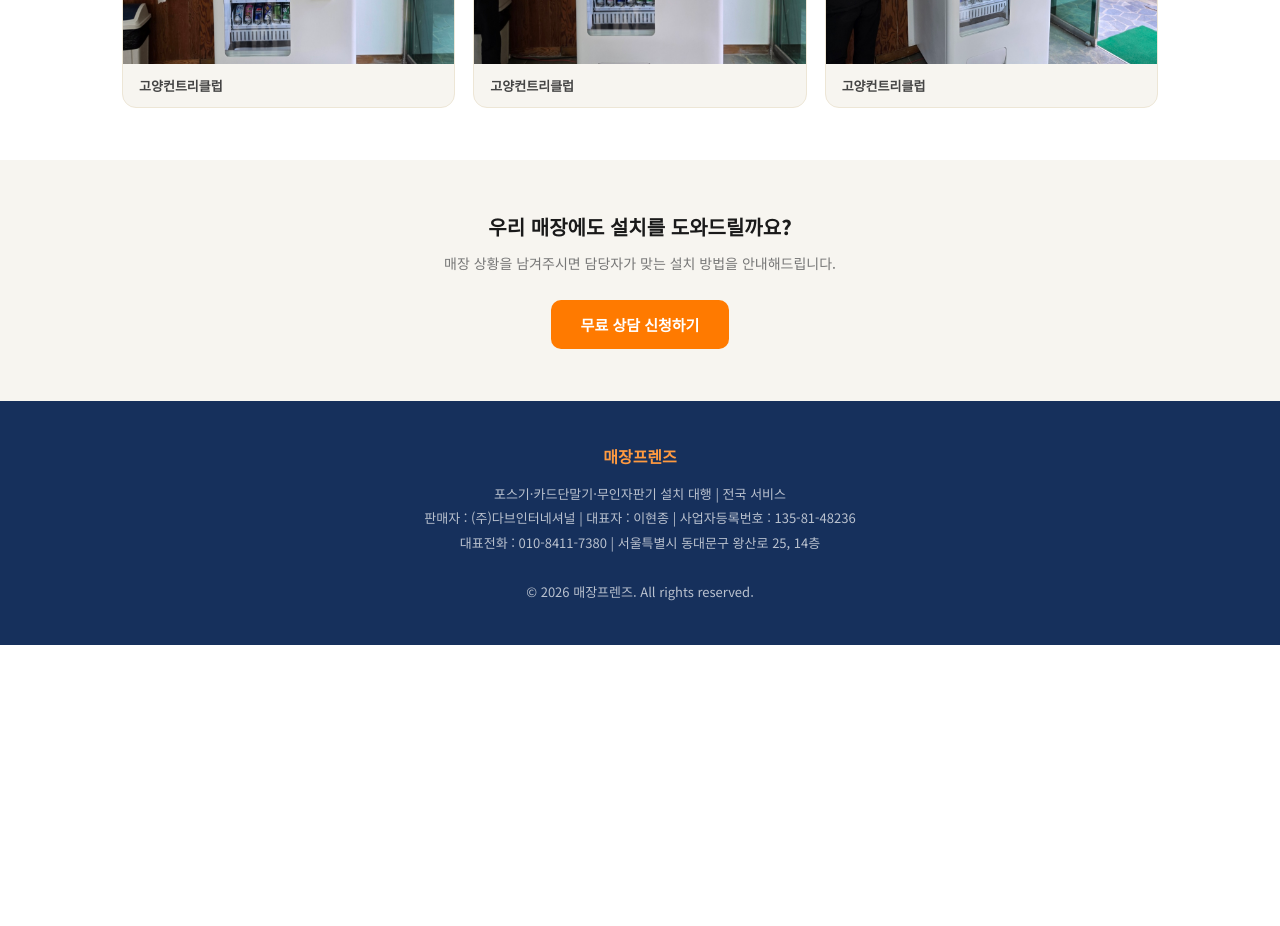
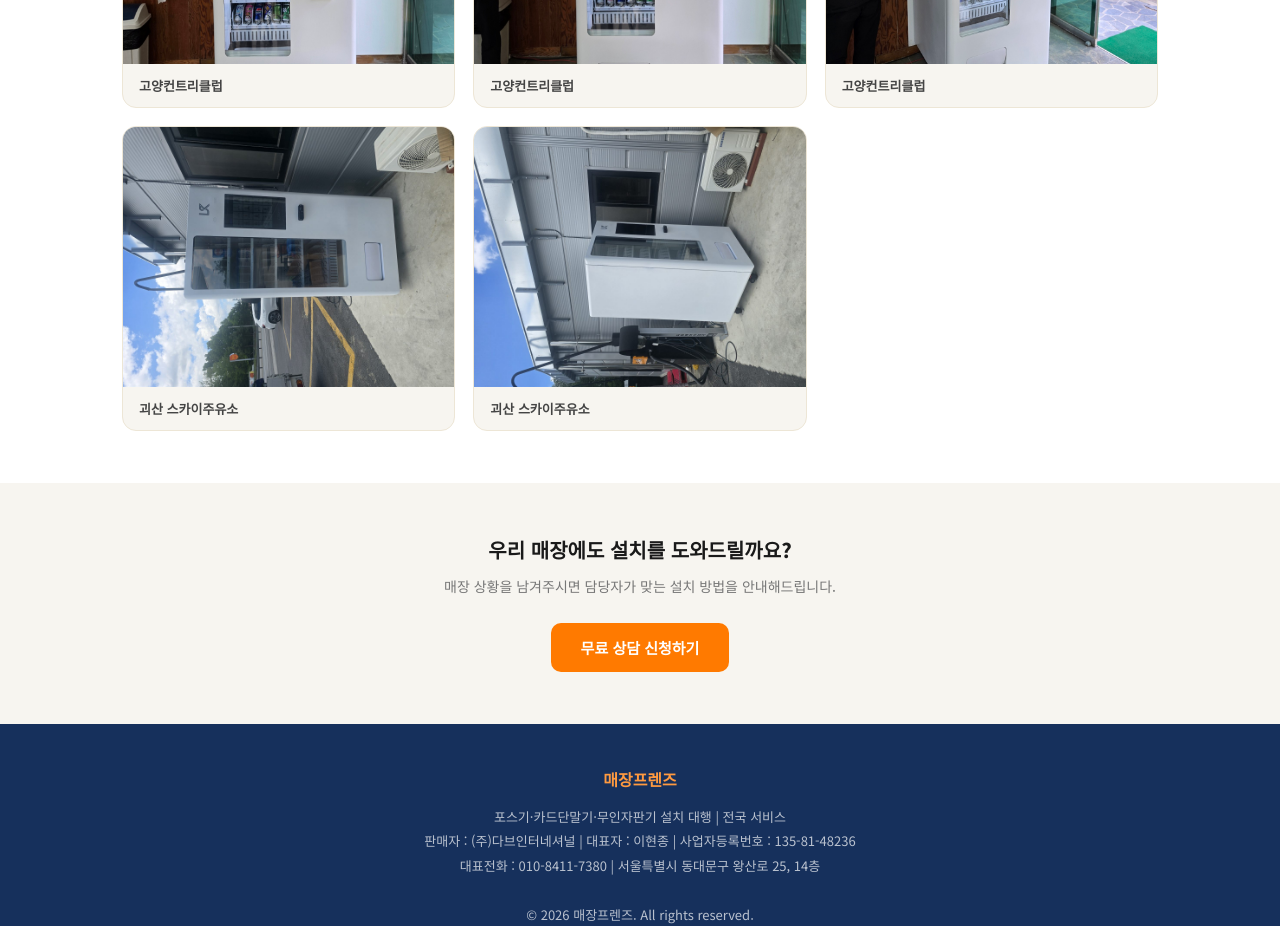
Before and after one commit to rlawogms/maejangfriends-website, a plain HTML site: page vending-gallery.html in a window 1280 px wide. Shown: the part 1900-2826 px from the top of the page. Before the commit the page ends 2545 px from the top, so only its background shows below. Drawn offline with Linux system fonts and the light colour scheme.

Commit message:
설치 사진 추가: 괴산 스카이주유소
Co-Authored-By: Claude Sonnet 5 <noreply@anthropic.com>

```diff
--- a/vending-gallery.html
+++ b/vending-gallery.html
@@ -193,6 +193,14 @@ body { font-family: 'Noto Sans KR', sans-serif; color: #1a1a1a; background: #fff
       <img loading="lazy" src="vending-goyang-cc3.jpg" alt="고양컨트리클럽 무인자판기 설치 현장">
       <div class="gallery-caption">고양컨트리클럽</div>
     </div>
+    <div class="gallery-item">
+      <img loading="lazy" src="vending-goesan1.jpg" alt="괴산 스카이주유소 무인자판기 설치 현장">
+      <div class="gallery-caption">괴산 스카이주유소</div>
+    </div>
+    <div class="gallery-item">
+      <img loading="lazy" src="vending-goesan2.jpg" alt="괴산 스카이주유소 무인자판기 설치 현장 측면">
+      <div class="gallery-caption">괴산 스카이주유소</div>
+    </div>
   </div>
 </section>
 
```
Also changed, not shown: vending-goesan1.jpg (added), vending-goesan2.jpg (added).
